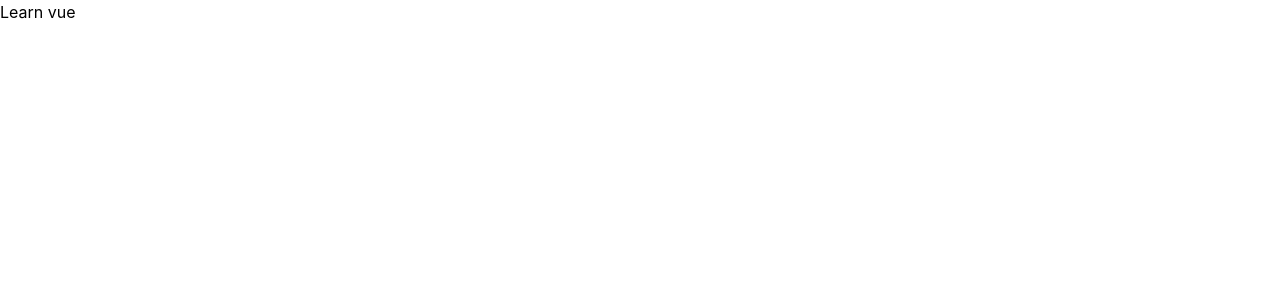
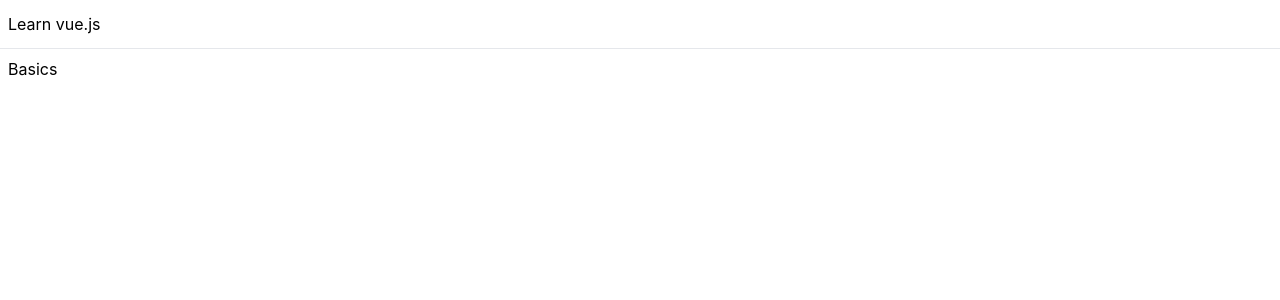
Before and after one commit to devminjs/knowledge-base, a Vue app in the folder learn-vue/: page / in a window 1280 px wide. Before the commit this address had no page. Shown: the top 300 px of the page. Built offline with nearby package versions, Linux system fonts and the light colour scheme; the HTML template or start-up script is replaced by a standard one.

Commit message:
chore: router setup

```diff
--- a/learn-vue/src/App.vue
+++ b/learn-vue/src/App.vue
@@ -1,7 +1,11 @@
 <script setup lang="ts"></script>
 
 <template>
-  <div>
-    Learn vue
-  </div>
+  <header class="border-b px-2 py-3 border-gray-200">
+    Learn vue.js
+  </header>
+
+  <main class="p-2">
+    <RouterView></RouterView>
+  </main>
 </template>
--- a/learn-vue/src/router/index.ts
+++ b/learn-vue/src/router/index.ts
@@ -1,8 +1,15 @@
 import { createRouter, createWebHistory } from 'vue-router'
+
+import BasicView from '~/views/BasicView.vue'
 
 const router = createRouter({
   history: createWebHistory(import.meta.env.BASE_URL),
-  routes: [],
+  routes: [
+    {
+      path: '/',
+      component: BasicView,
+    },
+  ],
 })
 
 export default router
--- /dev/null
+++ b/learn-vue/src/views/BasicView.vue
@@ -0,0 +1,5 @@
+<template setup>
+  <div>
+    Basics
+  </div>
+</template>
```
